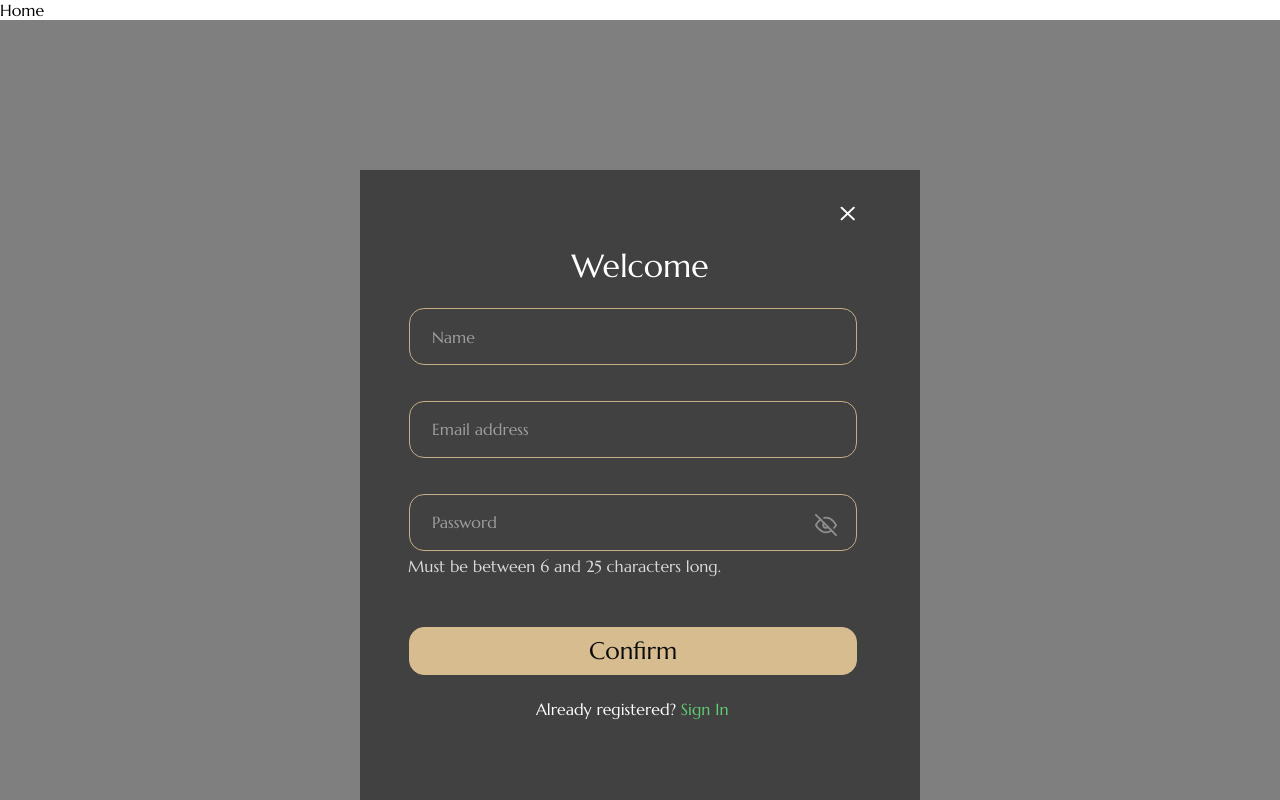
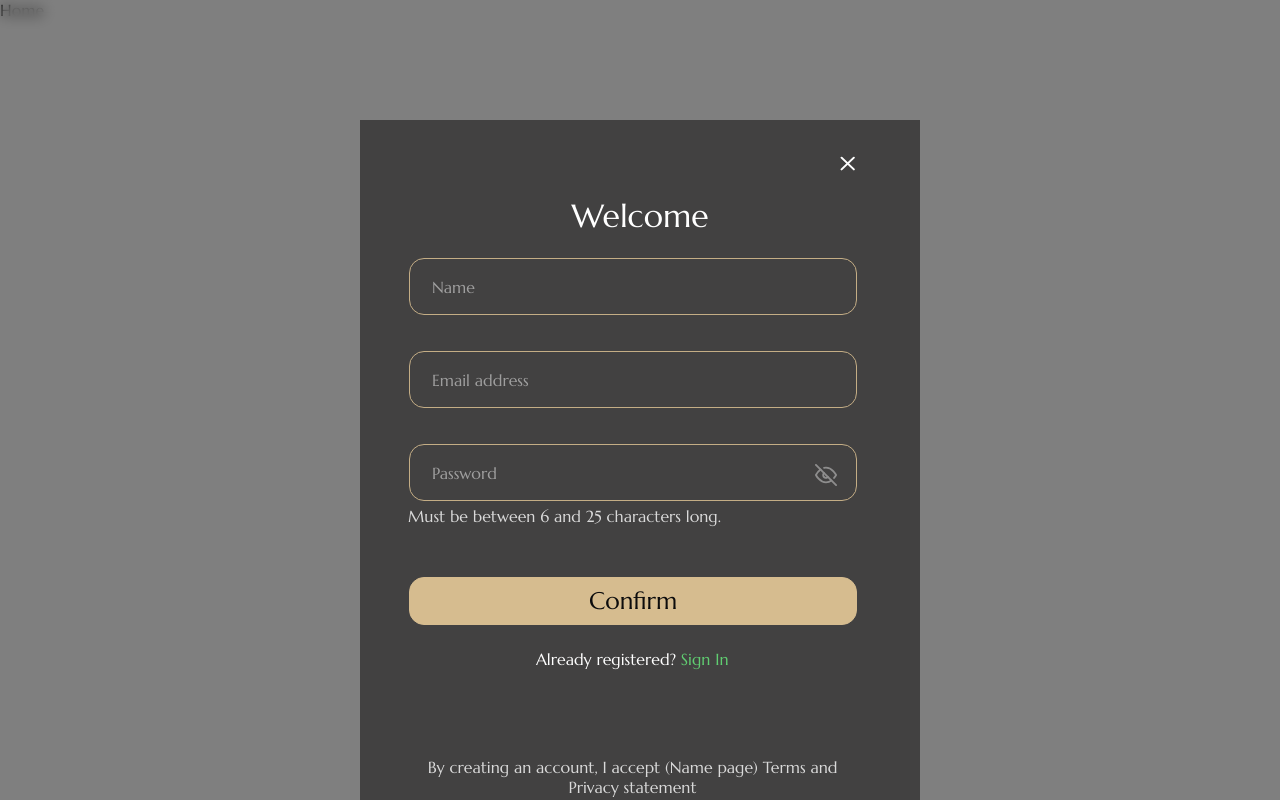
Before and after one commit to CMPetManager/CM-memory-seller, a React (Create React App) app: page /registration in a window 1280 px wide. Shown: the top 800 px of the page. Built offline with nearby package versions, Linux system fonts and the light colour scheme; a web font is replaced by a local one.

Commit message:
made the code cleaner, improved the position in CSS

```diff
--- a/public/index.html
+++ b/public/index.html
@@ -3,9 +3,6 @@
   <head>
     <meta charset="utf-8" />
     <link rel="icon" href="%PUBLIC_URL%/favicon.ico" />
-    <link rel="preconnect" href="https://fonts.googleapis.com">
-    <link rel="preconnect" href="https://fonts.gstatic.com" crossorigin>
-    <link href="https://fonts.googleapis.com/css2?family=Lobster&family=Montserrat:wght@400;700&display=swap" rel="stylesheet">
     <meta name="viewport" content="width=device-width, initial-scale=1" />
     <meta name="theme-color" content="#000000" />
     <meta
--- a/src/components/Authentication/Registration/Registration.css
+++ b/src/components/Authentication/Registration/Registration.css
@@ -1,33 +1,36 @@
 .wraper {
-  min-height: 100vh;
-  min-width: 100vh;
+  position: fixed;
+  top: 0;
+  left: 0;
+  width: 100%;
   height: 60rem;
   display: flex;
   flex-direction: column;
   background-color: rgba(0, 0, 0, 0.5);
   backdrop-filter: blur(7px);
+  align-content: center;
+  justify-content: center;
+  z-index: 10000;
 }
+
 .registration-form {
   display: flex;
   align-items: center;
   justify-content: center;
-  position:relative;
+  position: relative;
 }
 
 .registration-form__body {
-  position:relative;
-  top: 9.37rem;
+  position: relative;
   flex: 1 1 auto;
   max-width: 35rem;
   max-height: 45rem;
   width: 35rem;
-  height:45rem;
+  height: 45rem;
   background: #424141;
   display: flex;
   flex-direction: column;
   font-size: 1rem;
-  z-index: 50;
-
 }
 
 .registration-form__exit {
@@ -98,7 +101,8 @@
   opacity: 0.7;
   font-size: 1rem;
 }
-.input_form, textarea{
+.input_form,
+textarea {
   font-size: 1.1rem;
 }
 
@@ -141,7 +145,6 @@
   color: #ffffff;
   opacity: 0.8;
 }
-
 
 .input__confirm-btn {
   position: absolute;
--- a/src/components/Authentication/Registration/Registration.jsx
+++ b/src/components/Authentication/Registration/Registration.jsx
@@ -6,29 +6,26 @@ import eyeOff from '../../../assets/icons/eye_crossed.svg';
 import eyeOpen from '../../../assets/icons/eye.svg';
 
 const Registration = (props) => {
-  // состояние, которое по умолчанию  есть пустой строкой
   const [nameInput, setName] = useState('');
   const [email, setEmail] = useState('');
   const [password, setPassword] = useState('');
-  // отправка формы, но куда ее отправлять?
 
-  // состояние в котором значится нахождение юзера в инпуте
   const [nameDirty, setNameDirty] = useState(false);
   const [emailDirty, setEmailDirty] = useState(false);
-  const [passwordDirty, setPasswordDirty] = useState(false);
-  // отображение пароля
+
   const [passwordShown, setPasswordShown] = useState(false);
+
   const togglePassword = () => {
     setPasswordShown(!passwordShown);
   };
-  // ошибка если инпут пустой
+
   const [nameEmptyError, setNameEmptyError] = useState(
     'Please enter your Name'
   );
   const [emailEmptyError, setEmailEmptyError] = useState(
     'Please enter your Email'
   );
-  // ошибка: не соответствует критериям
+
   const nameHandler = (e) => {
     setName(e.target.value);
     if (e.target.value.length < 1 || e.target.value.length > 25) {
@@ -56,11 +53,7 @@ const Registration = (props) => {
       case 'email':
         setEmailDirty(true);
         break;
-      case 'password':
-        setPasswordDirty(true);
-        break;
     }
-    // no default
   };
   const submissionForm = () => {
     console.log(nameInput, email, password);
@@ -68,20 +61,15 @@ const Registration = (props) => {
 
   return (
     <div className='wraper'>
-      {' '}
       <div className='registration-form'>
         <div className='registration-form__body'>
           <div>
-            {' '}
             <Link to='../'>
               <div className='registration-form__exit'></div>
             </Link>
           </div>
           <h1 className='registration-form__title'>Welcome</h1>
-          <div className='registration-form__email-already-exists'>
-            {/* <p>This email already exists. <Link to={}> Click here to reset password</Link></p> */}
-          </div>
-
+          <div className='registration-form__email-already-exists'></div>
           <div className='registration-form__input '>
             <div>
               <input
@@ -123,7 +111,6 @@ const Registration = (props) => {
             </div>
             <div>
               <input
-                onBlur={blurHandler}
                 name='password'
                 className='input__password input_form'
                 type={passwordShown ? 'text' : 'password'}
@@ -134,8 +121,7 @@ const Registration = (props) => {
                 }}
               />
               <div className='input__text-error empty-password'></div>
-
-              {passwordDirty ? (
+              {password.length === ' ' ? (
                 <div className='input__text-error empty-password'>
                   {'Please enter your Password'}
                 </div>
```
